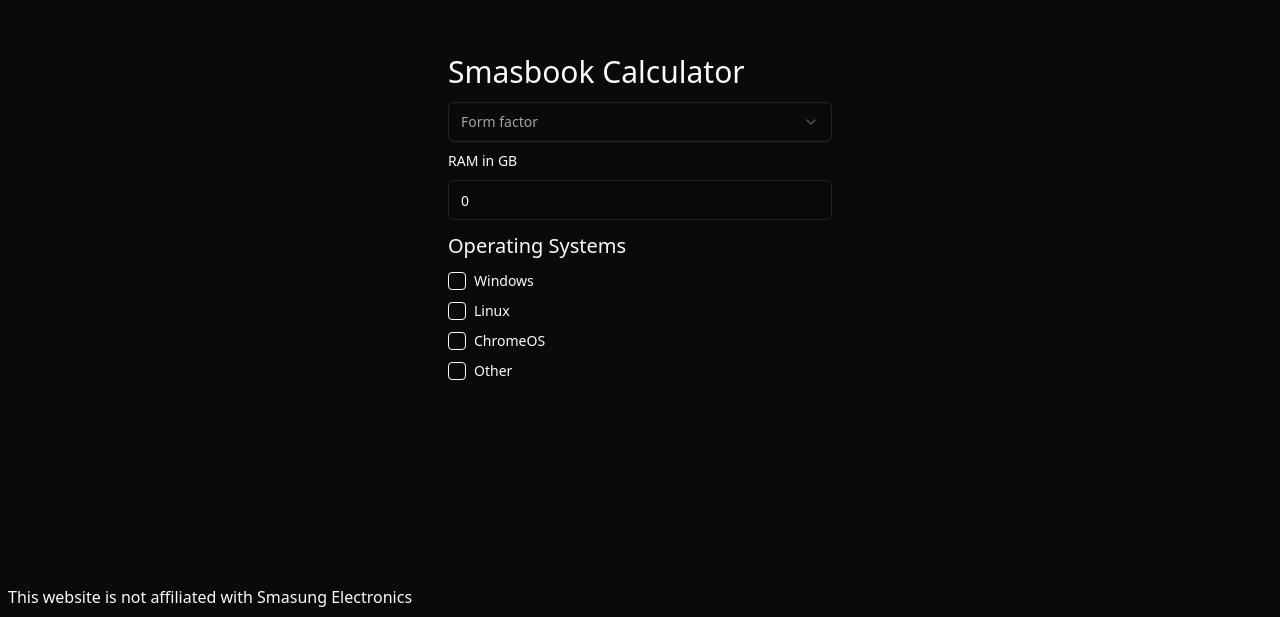
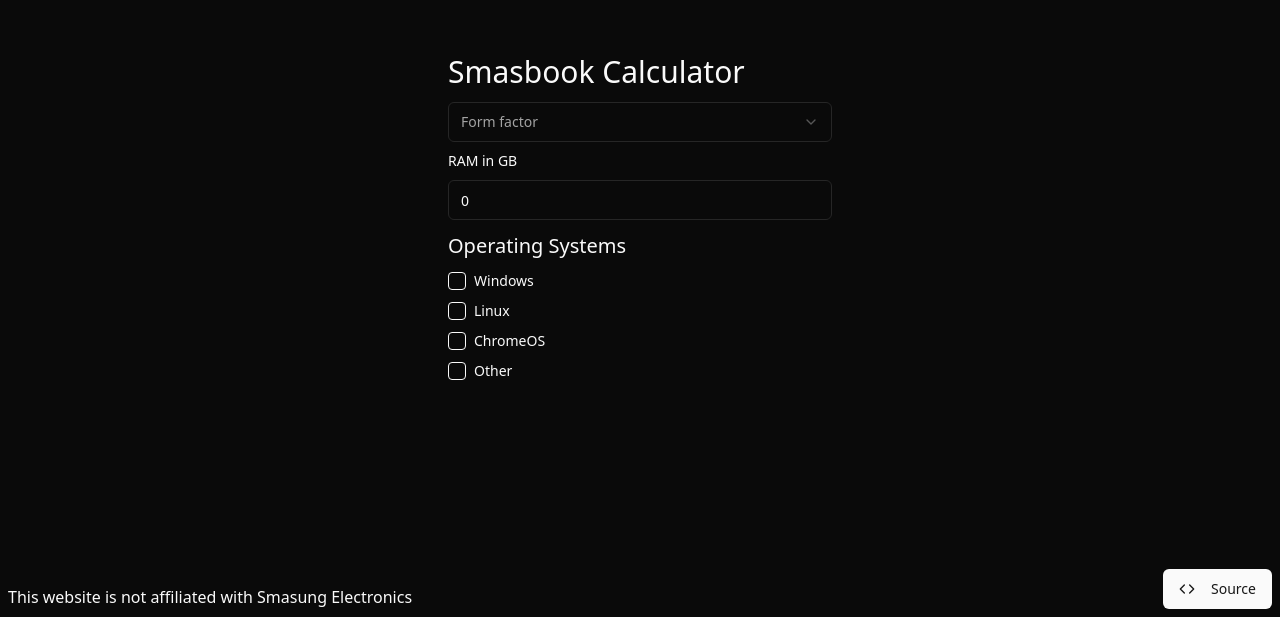
Before and after one commit to SmasnugDevelopment/Smasbook-Calculator, a SvelteKit app: page / in a window 1280 px wide. Shown: the part 183-800 px from the top of the page. Built offline with nearby package versions, Linux system fonts and the light colour scheme.

Commit message:
add github link

```diff
--- a/src/routes/+page.svelte
+++ b/src/routes/+page.svelte
@@ -3,6 +3,8 @@
   import * as Select from "$lib/components/ui/select/index.js";
   import { Checkbox } from "$lib/components/ui/checkbox/index.js";
   import { Label } from "$lib/components/ui/label/index.js";
+  import { Button } from "$lib/components/ui/button/index.js";
+  import Code from "lucide-svelte/icons/code";
 
   let formfactor = $state("");
   let ram = $state(0);
@@ -85,3 +87,12 @@
 <div class="fixed bottom-2 left-2">
   This website is not affiliated with Smasung Electronics
 </div>
+
+<Button
+  class="fixed bottom-2 right-2"
+  href="https://github.com/SmasnugDevelopment/Smasbook-Calculator"
+  target="_blank"
+>
+  <Code class="mr-2 size-4" />
+  Source
+</Button>
```
